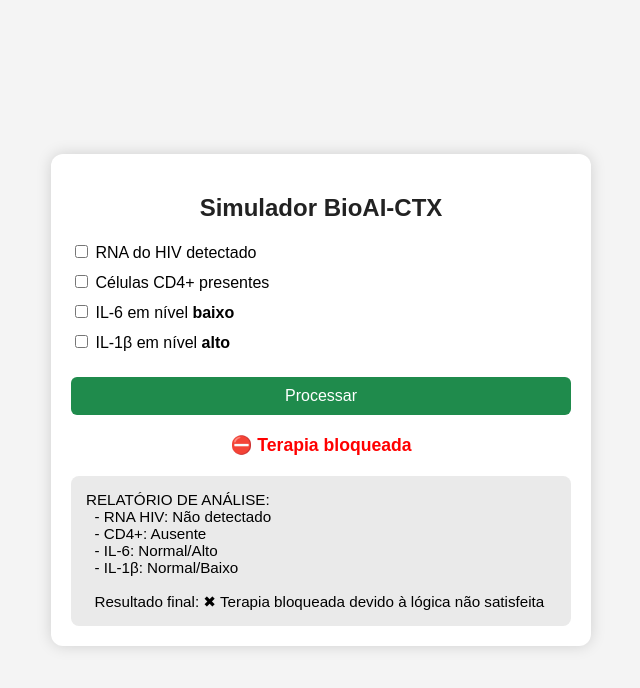
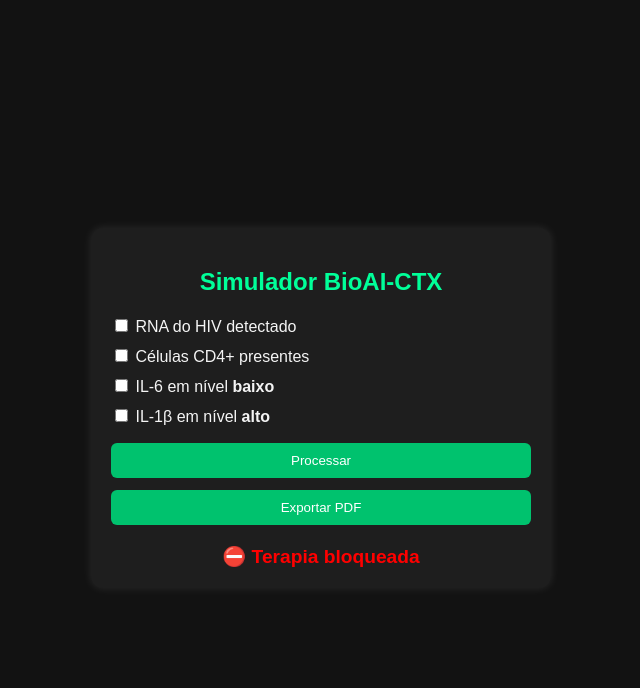
Before and after one commit to Dala35/Bioai-Ctx-Simulator, a plain HTML site: page index.html in a window 1280 px wide. Both pictures are taken after a click on the button "Processar". Shown: the whole page, without its empty margins (319-959 px from the left). Drawn offline with nearby package versions, Linux system fonts and the light colour scheme.

Commit message:
Update index.html

```diff
--- a/index.html
+++ b/index.html
@@ -1,62 +1,53 @@
-    <!DOCTYPE html><html lang="pt">
+    <!DOCTYPE html>
+<html lang="pt">
 <head>
   <meta charset="UTF-8" />
-  <meta name="viewport" content="width=device-width, initial-scale=1.0" />
+  <meta name="viewport" content="width=device-width, initial-scale=1.0"/>
   <title>Simulador BioAI‑CTX</title>
   <style>
     body {
       font-family: Arial, sans-serif;
-      background: #f4f4f4;
-      margin: 0;
+      background: #121212;
+      color: #f4f4f4;
       display: flex;
       justify-content: center;
       align-items: center;
       height: 100vh;
     }
     .container {
-      background: #fff;
+      background: #1e1e1e;
       padding: 20px;
       border-radius: 12px;
-      box-shadow: 0 0 15px rgba(0, 0, 0, 0.15);
-      max-width: 500px;
+      box-shadow: 0 0 10px rgba(255, 255, 255, 0.1);
+      max-width: 420px;
       width: 100%;
     }
     h2 {
       text-align: center;
-      color: #222;
+      color: #00ff99;
     }
     label {
       display: block;
       margin: 10px 0 5px;
-      font-weight: 500;
     }
     .result {
       margin-top: 20px;
-      font-size: 1.1em;
+      font-size: 1.2em;
       font-weight: bold;
       text-align: center;
     }
     button {
-      margin-top: 20px;
+      margin-top: 12px;
       width: 100%;
       padding: 10px;
-      background-color: #1f8b4c;
+      background-color: #00c26e;
       color: white;
       border: none;
       border-radius: 6px;
       cursor: pointer;
-      font-size: 1em;
     }
     button:hover {
-      background-color: #166c3b;
-    }
-    .report {
-      margin-top: 20px;
-      background: #eaeaea;
-      padding: 15px;
-      border-radius: 8px;
-      font-size: 0.95em;
-      white-space: pre-wrap;
+      background-color: #00995c;
     }
   </style>
 </head>
@@ -68,40 +59,47 @@
     <label><input type="checkbox" id="il6" /> IL-6 em nível <strong>baixo</strong></label>
     <label><input type="checkbox" id="il1b" /> IL-1β em nível <strong>alto</strong></label>
     <button onclick="processarSinais()">Processar</button>
+    <button onclick="exportarPDF()">Exportar PDF</button>
     <div class="result" id="resultado"></div>
-    <div class="report" id="relatorio"></div>
   </div>
+
+  <script src="https://cdnjs.cloudflare.com/ajax/libs/jspdf/2.5.1/jspdf.umd.min.js"></script>
   <script>
     function processarSinais() {
       const hivRNA = document.getElementById("hivRNA").checked;
       const cd4 = document.getElementById("cd4").checked;
       const il6 = document.getElementById("il6").checked;
-      const il1b = document.getElementById("il1b").checked;const andLogic = hivRNA && cd4 && il6;
+      const il1b = document.getElementById("il1b").checked;
+
+      const andLogic = hivRNA && cd4 && il6;
       const norLogic = !il1b;
       const ativarCas12b = andLogic && norLogic;
 
       const resultado = document.getElementById("resultado");
-  const relatorio = document.getElementById("relatorio");
-
       if (ativarCas12b) {
         resultado.textContent = "✅ Terapia ativada: Cas12b ON";
-    resultado.style.color = "green";
+        resultado.style.color = "lime";
       } else {
         resultado.textContent = "⛔ Terapia bloqueada";
         resultado.style.color = "red";
       }
-
-  const textoRelatorio = `RELATÓRIO DE ANÁLISE:
-  - RNA HIV: ${hivRNA ? "Detectado" : "Não detectado"}
-  - CD4+: ${cd4 ? "Presente" : "Ausente"}
-  - IL-6: ${il6 ? "Baixo" : "Normal/Alto"}
-  - IL-1β: ${il1b ? "Alto" : "Normal/Baixo"}
-
-  Resultado final: ${ativarCas12b ? "✔ Terapia Cas12b ativada" : "✖ Terapia bloqueada devido à lógica não satisfeita"}`;
-
-  relatorio.textContent = textoRelatorio;
     }
 
+    function exportarPDF() {
+      const { jsPDF } = window.jspdf;
+      const doc = new jsPDF();
+      const resultado = document.getElementById("resultado").textContent;
+
+      doc.setFontSize(16);
+      doc.text("Relatório BioAI‑CTX", 20, 20);
+      doc.setFontSize(12);
+      doc.text(`Resultado da Simulação: ${resultado}`, 20, 40);
+
+      const data = new Date().toLocaleString();
+      doc.text(`Data: ${data}`, 20, 60);
+
+      doc.save("relatorio-bioai-ctx.pdf");
+    }
   </script>
 </body>
 </html>
```
Lines whose indentation alone changed are shown as unchanged.
